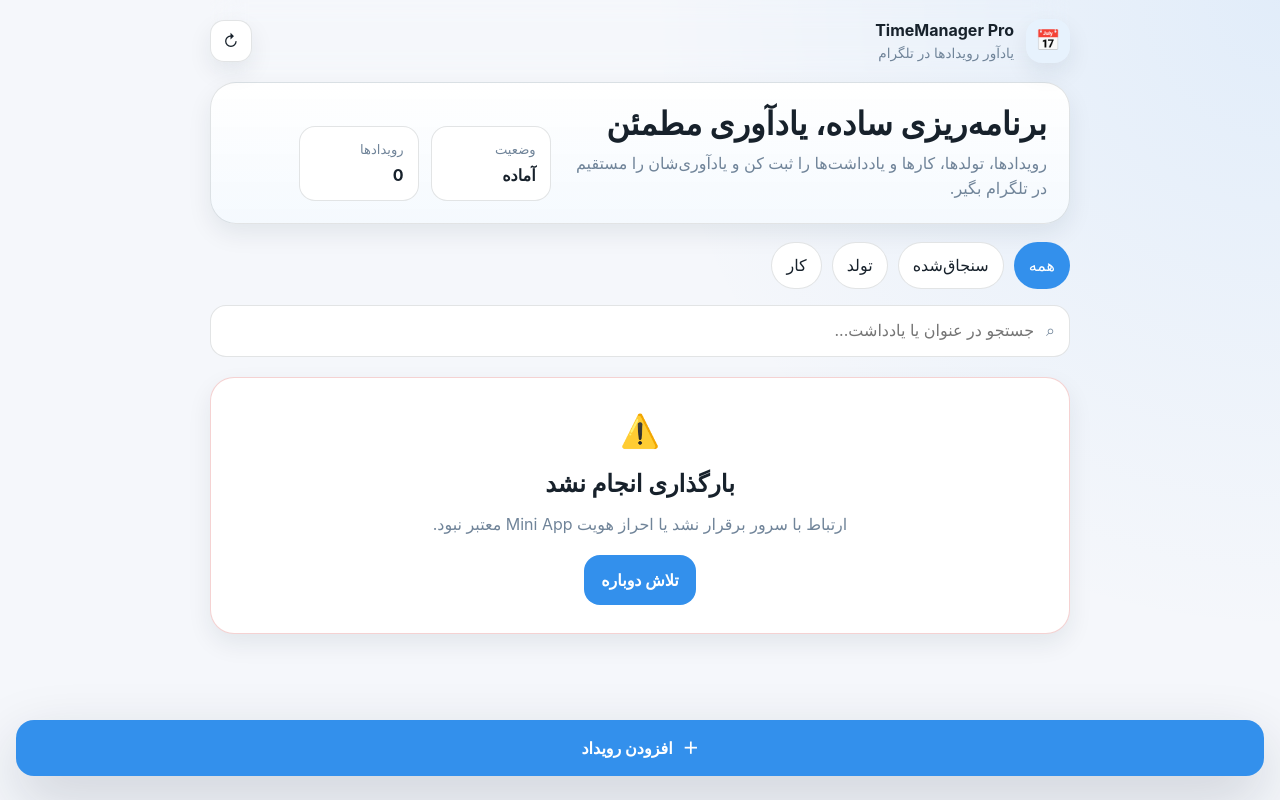
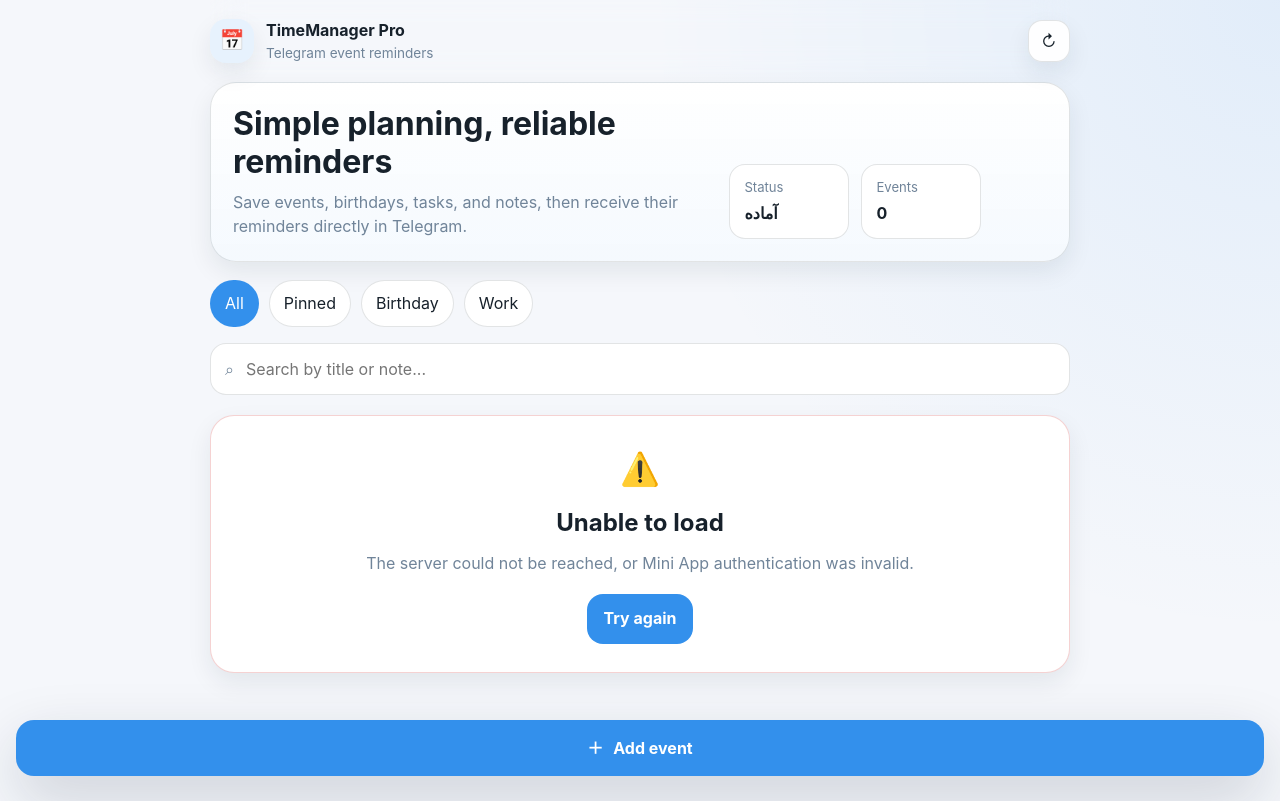
Before and after one commit to whamidrezaw/C2-, a Python web app: template templates/index.html in a window 1280 px wide. Run offline with Jinja, Linux system fonts and the light colour scheme; the template is opened without the code that fills it, so the values that code supplies are empty; some libraries are stand-ins or nearby versions.

Commit message:
Translate index.html from Persian to English

```diff
--- a/templates/index.html
+++ b/templates/index.html
@@ -1,5 +1,5 @@
 <!DOCTYPE html>
-<html lang="fa-IR" dir="rtl">
+<html lang="en" dir="ltr">
 <head>
   <meta charset="UTF-8">
   <meta name="viewport" content="width=device-width, initial-scale=1.0, viewport-fit=cover">
@@ -16,8 +16,8 @@
   <noscript>
     <div class="noscript-box">
       <div class="noscript-icon">📅</div>
-      <p>برای استفاده از TimeManager Pro باید JavaScript فعال باشد.</p>
-      <p class="noscript-sub">Please enable JavaScript to use TimeManager Pro.</p>
+      <p>JavaScript must be enabled to use TimeManager Pro.</p>
+      <p class="noscript-sub">Please enable JavaScript to continue.</p>
     </div>
   </noscript>
 
@@ -26,7 +26,7 @@
       <div class="brand-mark" aria-hidden="true">📅</div>
       <div class="brand-copy">
         <strong class="brand-title">TimeManager Pro</strong>
-        <span class="brand-subtitle">یادآور رویدادها در تلگرام</span>
+        <span class="brand-subtitle">Telegram event reminders</span>
       </div>
     </div>
 
@@ -44,19 +44,19 @@
   <main id="eventList" class="app-main">
     <section class="hero-card">
       <div class="hero-copy">
-        <h1 class="hero-title">برنامه‌ریزی ساده، یادآوری مطمئن</h1>
+        <h1 class="hero-title">Simple planning, reliable reminders</h1>
         <p class="hero-text">
-          رویدادها، تولدها، کارها و یادداشت‌ها را ثبت کن و یادآوری‌شان را مستقیم در تلگرام بگیر.
+          Save events, birthdays, tasks, and notes, then receive their reminders directly in Telegram.
         </p>
       </div>
 
       <div class="hero-meta">
         <div class="meta-pill">
-          <span class="meta-pill-label">وضعیت</span>
-          <strong id="syncStatus">آماده</strong>
+          <span class="meta-pill-label">Status</span>
+          <strong id="syncStatus">Ready</strong>
         </div>
         <div class="meta-pill">
-          <span class="meta-pill-label">رویدادها</span>
+          <span class="meta-pill-label">Events</span>
           <strong id="eventCount">0</strong>
         </div>
       </div>
@@ -64,10 +64,10 @@
 
     <section class="toolbar" aria-label="Actions and filters">
       <div class="toolbar-row">
-        <button type="button" class="seg-btn is-active" data-filter="all">همه</button>
-        <button type="button" class="seg-btn" data-filter="pinned">سنجاق‌شده</button>
-        <button type="button" class="seg-btn" data-filter="birthday">تولد</button>
-        <button type="button" class="seg-btn" data-filter="work">کار</button>
+        <button type="button" class="seg-btn is-active" data-filter="all">All</button>
+        <button type="button" class="seg-btn" data-filter="pinned">Pinned</button>
+        <button type="button" class="seg-btn" data-filter="birthday">Birthday</button>
+        <button type="button" class="seg-btn" data-filter="work">Work</button>
       </div>
 
       <label class="search-wrap" for="searchInput">
@@ -76,7 +76,7 @@
           type="search"
           id="searchInput"
           class="search-input"
-          placeholder="جستجو در عنوان یا یادداشت..."
+          placeholder="Search by title or note..."
           autocomplete="off"
           inputmode="search"
         >
@@ -85,27 +85,27 @@
 
     <section id="listState" class="empty-state" hidden>
       <div class="empty-state-icon" aria-hidden="true">🗓️</div>
-      <h2 class="empty-state-title">هنوز رویدادی ثبت نشده</h2>
+      <h2 class="empty-state-title">No events yet</h2>
       <p class="empty-state-text">
-        اولین رویداد را اضافه کن تا یادآوری‌هایت را مستقیم در تلگرام دریافت کنی.
+        Add your first event to receive reminders directly in Telegram.
       </p>
       <button type="button" id="emptyAddBtn" class="btn-primary">
-        ＋ افزودن اولین رویداد
+        ＋ Add your first event
       </button>
     </section>
 
     <section id="listErrorState" class="empty-state is-error" hidden>
       <div class="empty-state-icon" aria-hidden="true">⚠️</div>
-      <h2 class="empty-state-title">بارگذاری انجام نشد</h2>
-      <p class="empty-state-text">ارتباط با سرور برقرار نشد یا احراز هویت Mini App معتبر نبود.</p>
-      <button type="button" id="retryBtn" class="btn-primary">تلاش دوباره</button>
+      <h2 class="empty-state-title">Unable to load</h2>
+      <p class="empty-state-text">The server could not be reached, or Mini App authentication was invalid.</p>
+      <button type="button" id="retryBtn" class="btn-primary">Try again</button>
     </section>
 
     <section
       id="eventsWrap"
       class="events-wrap"
       aria-live="polite"
-      aria-label="فهرست رویدادها"
+      aria-label="Event list"
     ></section>
   </main>
 
@@ -113,12 +113,12 @@
     type="button"
     id="openComposerBtn"
     class="floating-add-btn"
-    aria-label="افزودن رویداد"
+    aria-label="Add event"
     aria-controls="composerSheet"
     aria-expanded="false"
   >
     <span aria-hidden="true">＋</span>
-    <span>افزودن رویداد</span>
+    <span>Add event</span>
   </button>
 
   <div
@@ -141,23 +141,23 @@
 
     <div class="sheet-head">
       <div>
-        <h2 id="composerTitle" class="sheet-title">رویداد جدید</h2>
-        <p id="composerSubtitle" class="sheet-subtitle">عنوان، تاریخ و نوع تکرار را مشخص کن.</p>
+        <h2 id="composerTitle" class="sheet-title">New event</h2>
+        <p id="composerSubtitle" class="sheet-subtitle">Set the title, date, and repeat pattern.</p>
       </div>
 
-      <button type="button" id="closeComposerX" class="icon-btn" aria-label="بستن فرم">✕</button>
+      <button type="button" id="closeComposerX" class="icon-btn" aria-label="Close form">✕</button>
     </div>
 
     <form id="eventForm" class="sheet-form" novalidate>
       <input type="hidden" id="eventId">
 
       <div class="field-group">
-        <label class="field-label" for="title">عنوان رویداد</label>
+        <label class="field-label" for="title">Event title</label>
         <input
           type="text"
           id="title"
           class="field-input"
-          placeholder="مثلاً تولد مامان"
+          placeholder="For example: Mom's birthday"
           maxlength="200"
           autocomplete="off"
           required
@@ -166,7 +166,7 @@
 
       <div class="grid-2">
         <div class="field-group">
-          <label class="field-label" for="date">تاریخ میلادی</label>
+          <label class="field-label" for="date">Gregorian date</label>
           <input
             type="date"
             id="date"
@@ -176,7 +176,7 @@
         </div>
 
         <div class="field-group">
-          <label class="field-label" for="date-jalali">تاریخ شمسی</label>
+          <label class="field-label" for="date-jalali">Jalali date</label>
           <input
             type="text"
             id="date-jalali"
@@ -192,51 +192,51 @@
 
       <div class="grid-2">
         <div class="field-group">
-          <label class="field-label" for="repeat">تکرار</label>
+          <label class="field-label" for="repeat">Repeat</label>
           <select id="repeat" class="field-input">
-            <option value="none">یک‌بار</option>
-            <option value="daily">روزانه</option>
-            <option value="weekly">هفتگی</option>
-            <option value="monthly">ماهانه</option>
-            <option value="yearly">سالانه</option>
+            <option value="none">One time</option>
+            <option value="daily">Daily</option>
+            <option value="weekly">Weekly</option>
+            <option value="monthly">Monthly</option>
+            <option value="yearly">Yearly</option>
           </select>
         </div>
 
         <div class="field-group">
-          <label class="field-label" for="category">دسته‌بندی</label>
+          <label class="field-label" for="category">Category</label>
           <select id="category" class="field-input">
-            <option value="general">عمومی</option>
-            <option value="birthday">تولد</option>
-            <option value="work">کار</option>
-            <option value="family">خانواده</option>
-            <option value="health">سلامت</option>
-            <option value="travel">سفر</option>
-            <option value="finance">مالی</option>
-            <option value="study">مطالعه</option>
-            <option value="other">سایر</option>
+            <option value="general">General</option>
+            <option value="birthday">Birthday</option>
+            <option value="work">Work</option>
+            <option value="family">Family</option>
+            <option value="health">Health</option>
+            <option value="travel">Travel</option>
+            <option value="finance">Finance</option>
+            <option value="study">Study</option>
+            <option value="other">Other</option>
           </select>
         </div>
       </div>
 
       <label class="check-row" for="pin">
         <input type="checkbox" id="pin">
-        <span>این رویداد بالای لیست سنجاق شود</span>
+        <span>Pin this event to the top of the list</span>
       </label>
 
       <div class="field-group">
-        <label class="field-label" for="note">یادداشت</label>
+        <label class="field-label" for="note">Note</label>
         <textarea
           id="note"
           class="field-input field-textarea"
           rows="5"
           maxlength="2000"
-          placeholder="کارها، توضیحات یا چک‌لیست این رویداد را اینجا بنویس..."
+          placeholder="Write tasks, details, or a checklist for this event here..."
         ></textarea>
       </div>
 
       <div class="form-actions">
-        <button type="button" id="cancelBtn" class="btn-secondary">انصراف</button>
-        <button type="submit" id="saveEventBtn" class="btn-primary">ذخیره رویداد</button>
+        <button type="button" id="cancelBtn" class="btn-secondary">Cancel</button>
+        <button type="submit" id="saveEventBtn" class="btn-primary">Save event</button>
       </div>
     </form>
   </section>
@@ -254,61 +254,61 @@
 
     <div class="sheet-head">
       <div>
-        <h2 id="detailTitle" class="sheet-title">جزئیات رویداد</h2>
-        <p id="detailSubtitle" class="sheet-subtitle">نمایش کامل و عملیات رویداد</p>
+        <h2 id="detailTitle" class="sheet-title">Event details</h2>
+        <p id="detailSubtitle" class="sheet-subtitle">Full event view and actions</p>
       </div>
 
-      <button type="button" id="closeDetailX" class="icon-btn" aria-label="بستن جزئیات">✕</button>
+      <button type="button" id="closeDetailX" class="icon-btn" aria-label="Close details">✕</button>
     </div>
 
     <article class="detail-card">
       <div class="detail-topline">
-        <span id="detailCategoryBadge" class="badge">عمومی</span>
-        <span id="detailRepeatBadge" class="badge badge-muted">یک‌بار</span>
+        <span id="detailCategoryBadge" class="badge">General</span>
+        <span id="detailRepeatBadge" class="badge badge-muted">One time</span>
       </div>
 
       <h3 id="detailEventTitle" class="detail-event-title">—</h3>
 
       <div class="detail-meta-grid">
         <div class="detail-meta-box">
-          <span class="detail-meta-label">میلادی</span>
+          <span class="detail-meta-label">Gregorian</span>
           <strong id="detailDateIso">—</strong>
         </div>
         <div class="detail-meta-box">
-          <span class="detail-meta-label">شمسی</span>
+          <span class="detail-meta-label">Jalali</span>
           <strong id="detailDateJalali">—</strong>
         </div>
         <div class="detail-meta-box">
-          <span class="detail-meta-label">منطقه زمانی</span>
+          <span class="detail-meta-label">Time zone</span>
           <strong id="detailTimezone">—</strong>
         </div>
         <div class="detail-meta-box">
-          <span class="detail-meta-label">وضعیت</span>
+          <span class="detail-meta-label">Status</span>
           <strong id="detailStatus">—</strong>
         </div>
       </div>
 
       <div class="detail-actions">
-        <button type="button" id="detailEditBtn" class="btn-secondary">ویرایش</button>
-        <button type="button" id="detailShareBtn" class="btn-secondary">اشتراک‌گذاری</button>
-        <button type="button" id="detailPinBtn" class="btn-secondary">سنجاق</button>
-        <button type="button" id="detailDeleteBtn" class="btn-danger">حذف</button>
+        <button type="button" id="detailEditBtn" class="btn-secondary">Edit</button>
+        <button type="button" id="detailShareBtn" class="btn-secondary">Share</button>
+        <button type="button" id="detailPinBtn" class="btn-secondary">Pin</button>
+        <button type="button" id="detailDeleteBtn" class="btn-danger">Delete</button>
       </div>
 
       <div class="field-group">
-        <label class="field-label" for="detailNote">یادداشت رویداد</label>
+        <label class="field-label" for="detailNote">Event note</label>
         <textarea
           id="detailNote"
           class="field-input field-textarea"
           rows="7"
           maxlength="2000"
-          placeholder="برای این رویداد یادداشت بنویس..."
+          placeholder="Write a note for this event..."
         ></textarea>
       </div>
 
       <div class="form-actions">
-        <button type="button" id="detailNoteCancelBtn" class="btn-secondary">بازنشانی</button>
-        <button type="button" id="detailNoteSaveBtn" class="btn-primary">ذخیره یادداشت</button>
+        <button type="button" id="detailNoteCancelBtn" class="btn-secondary">Reset</button>
+        <button type="button" id="detailNoteSaveBtn" class="btn-primary">Save note</button>
       </div>
     </article>
   </section>
```
